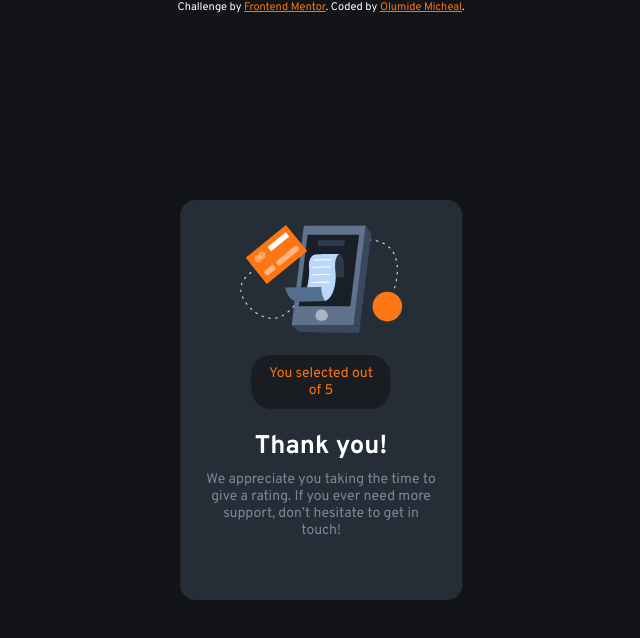
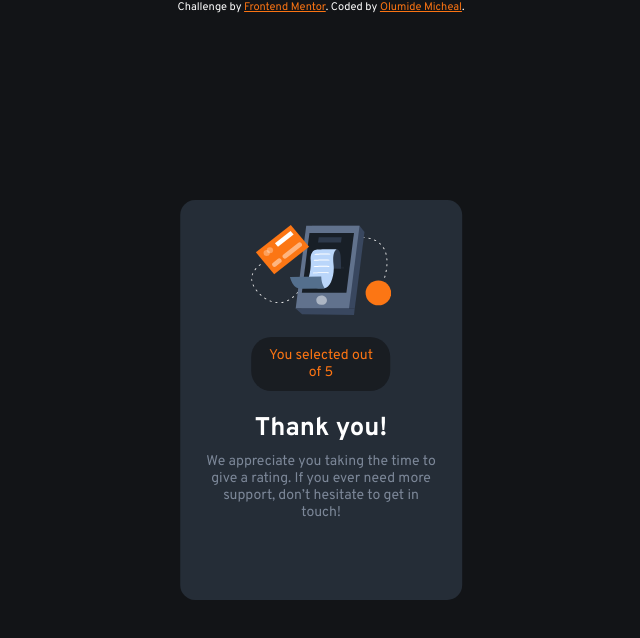
Before and after one commit to codewithmide/Interactive-rating-component, a plain HTML site: page index.html in a window 1280 px wide. Both pictures are taken after a click on the button "SUBMIT". Shown: the whole page, without its empty margins (319-959 px from the left). Drawn offline with Linux system fonts and the light colour scheme.

Commit message:
resized the logo

```diff
--- a/styles.css
+++ b/styles.css
@@ -128,6 +128,11 @@ button:hover {
     text-align: center;
 }
 
+.logo {
+    width: 140px;
+    height: 90px;
+}
+
 .box {
     margin: 1rem 0;
     padding: 10px;
```
